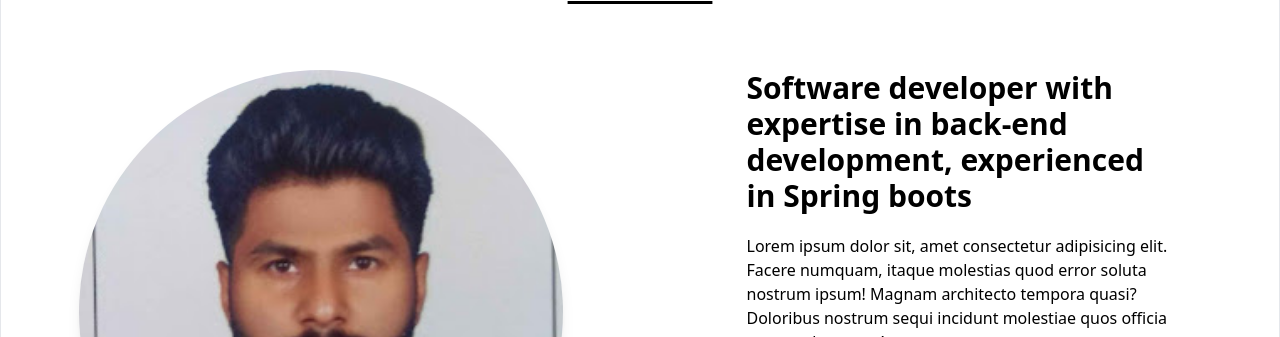
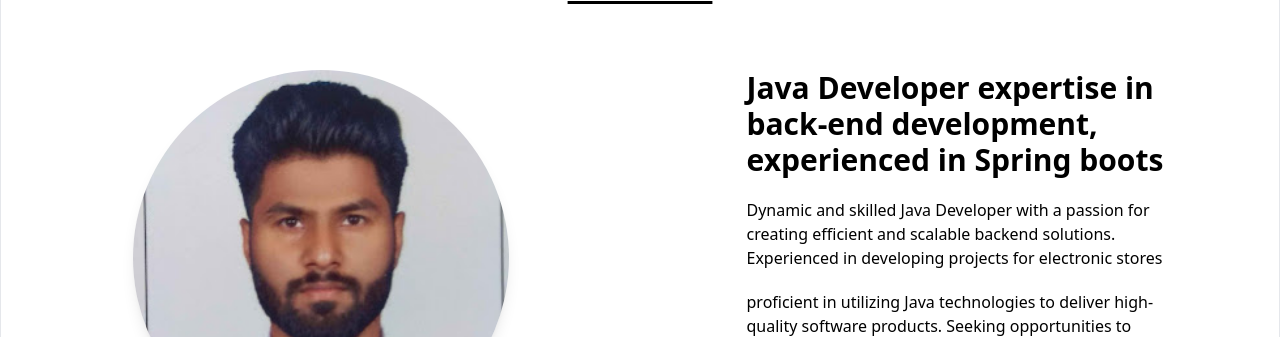
Before and after one commit to patel812/PortfolioWebsite, a React (Vite) app: page / in a window 1280 px wide. Shown: the part 463-800 px from the top of the page. Built offline with nearby package versions, Linux system fonts and the light colour scheme.

Commit message:
Update About.jsx

```diff
--- a/src/components/About.jsx
+++ b/src/components/About.jsx
@@ -14,9 +14,6 @@ const About = () => {
         desc1: "Dynamic and skilled Java Developer with a passion for creating efficient and scalable backend solutions. Experienced in developing projects for electronic stores",
         desc2: "proficient in utilizing Java technologies to deliver high-quality software products. Seeking opportunities to contribute expertise in Java development to innovative projects.",
 
-        title: "Software developer with expertise in back-end development, experienced in Spring boots",
-        desc1: `Lorem ipsum dolor sit, amet consectetur adipisicing elit. Facere numquam, itaque molestias quod error soluta nostrum ipsum! Magnam architecto tempora quasi? Doloribus nostrum sequi incidunt molestiae quos officia quam voluptatem!`,
-        desc2: `Lorem ipsum dolor sit, amet consectetur adipisicing elit. Facere numquam, itaque molestias quod error soluta nostrum ipsum! Magnam architecto tempora quasi? Doloribus nostrum sequi incidunt molestiae quos officia quam voluptatem!`,
 
 
         actionButton: {
```
